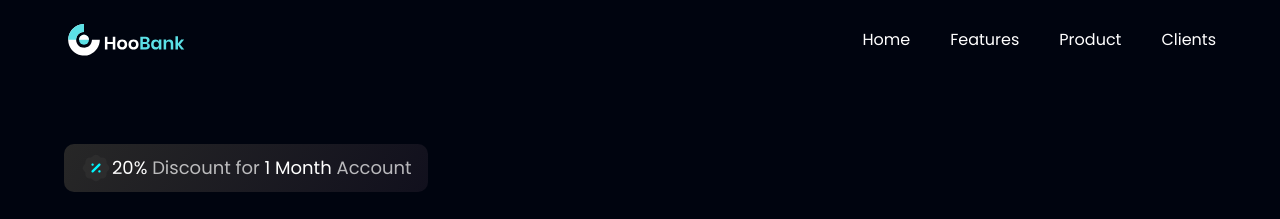
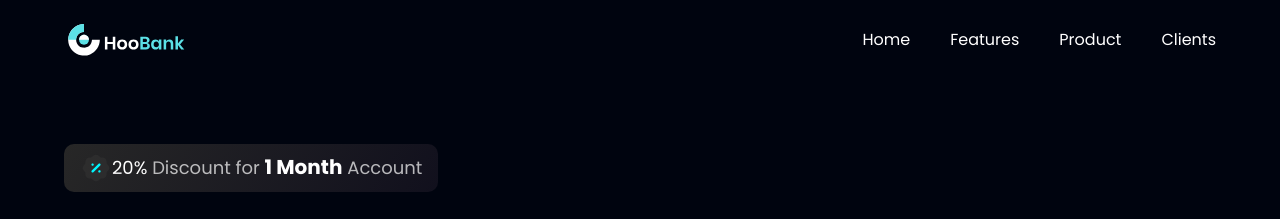
Before and after one commit to Abdulazeez-20/Bank, a React (Vite) app: page / in a window 1280 px wide. Shown: the top 219 px of the page. Built offline with nearby package versions, Linux system fonts and the light colour scheme.

Commit message:
text style

```diff
--- a/src/components/Hero.jsx
+++ b/src/components/Hero.jsx
@@ -10,7 +10,7 @@ const Hero = () => (
                 <img src={discount} alt="discound" className='w-[32px] h-[32px]' />
                 <p className={`${styles.paragraph}`}>
                     <span className='text-white'>20%</span> Discount for {" "}
-                    <span className='text-white'>1 Month</span> Account
+                    <span className='text-white text-[20px] font-bold'>1 Month</span> Account
                 </p>
             </div>
 
```
